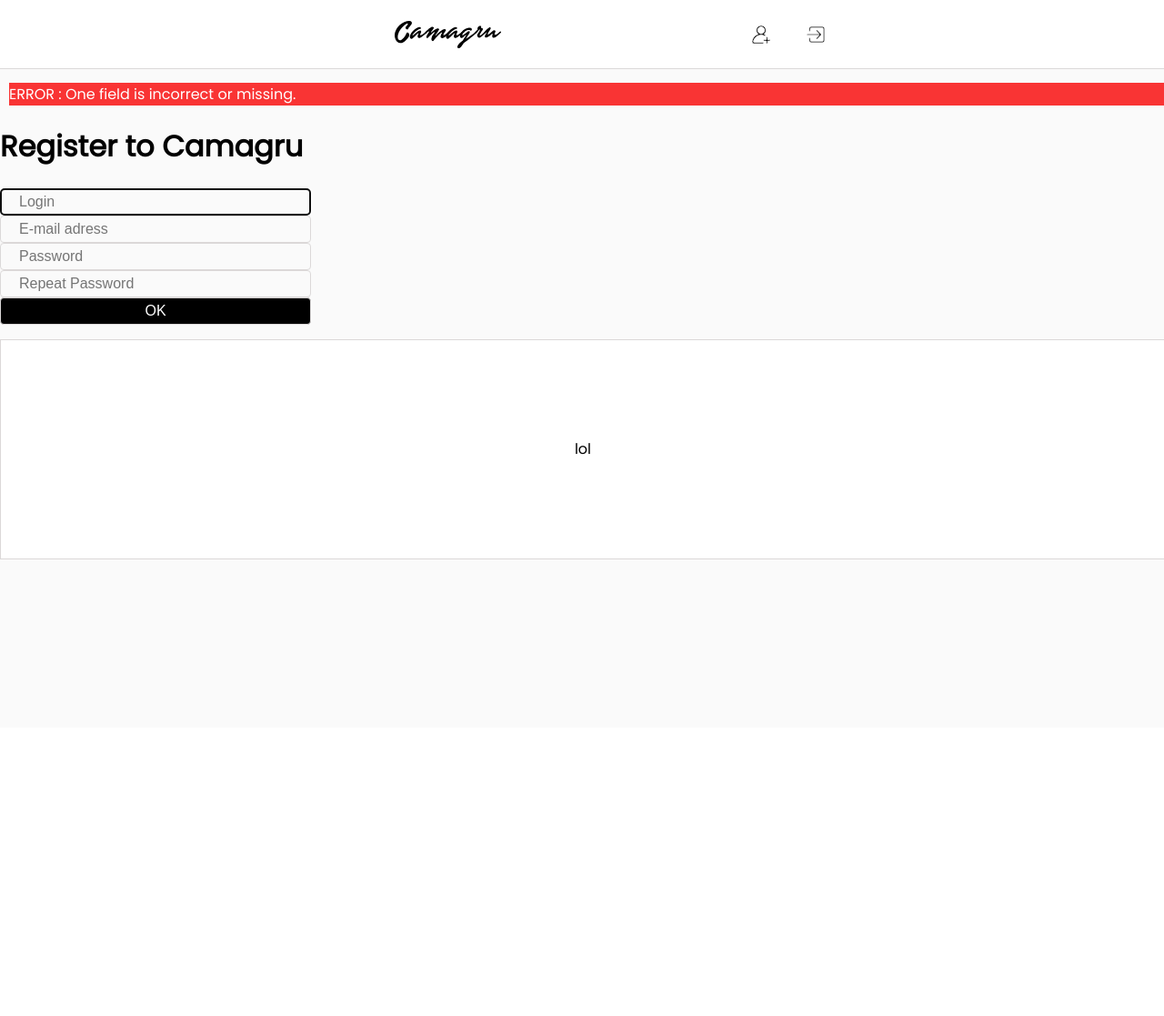
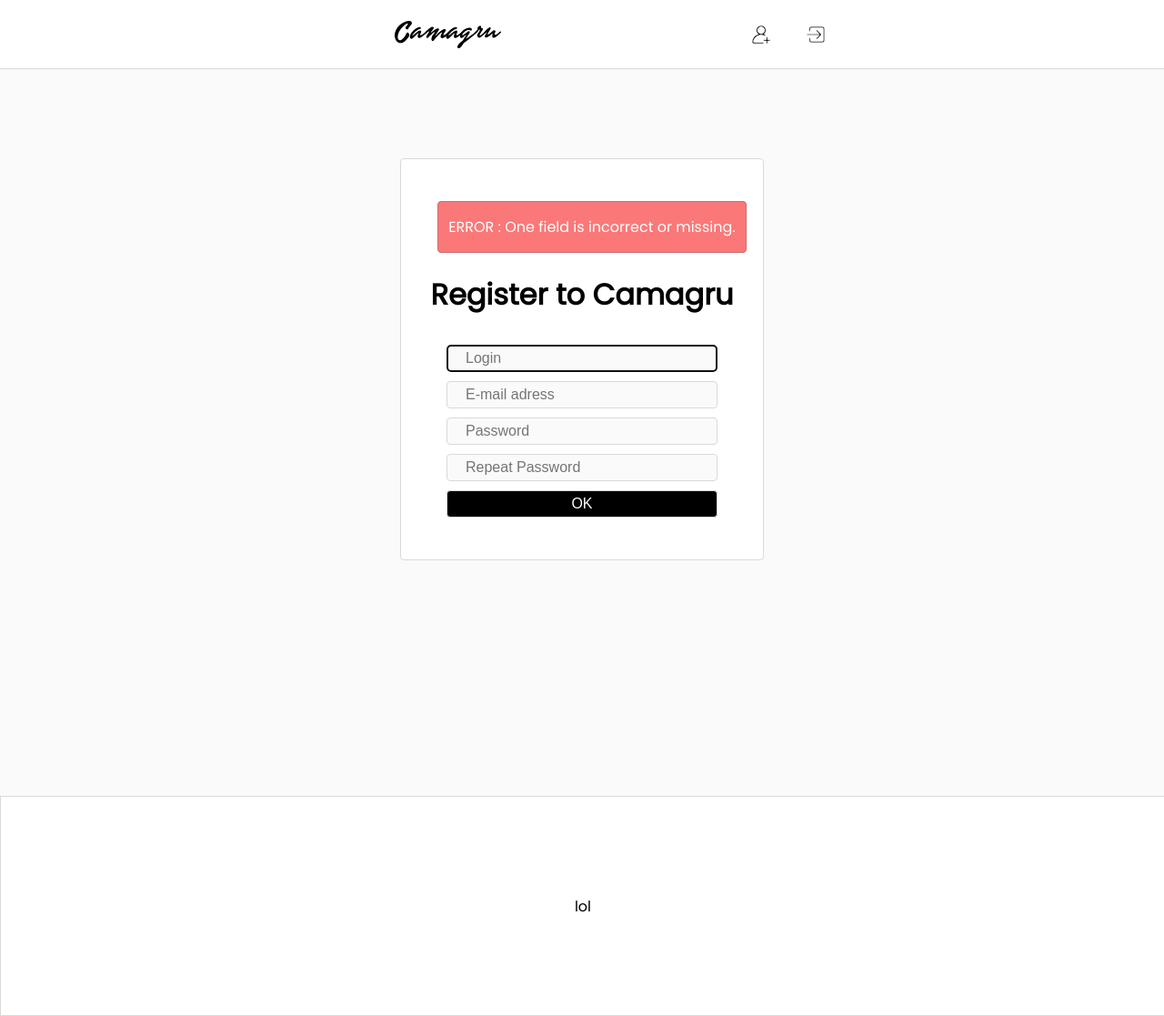
Before and after one commit to mle-gall/42webbranch, a PHP site: page /camagru/register.php?error=emptyfield in a window 1280 px wide. Shown: the whole page at 91% size. Before the commit the page ends 615 px from the top, so only its background shows below. Run offline with PHP 8.4, Linux system fonts and the light colour scheme.

Commit message:
adding unauth page, designing log, unlog and forms pages

```diff
--- a/camagru/header.php
+++ b/camagru/header.php
@@ -13,7 +13,7 @@
             <a href=index.php><img class=logoimg src="uploads/icons/logo.svg" alt="Logo Camagru"/></a>
         </div>
         <?php
-            if (isset($_SESSION['connexion_status']) == 0 OR $_SESSION['connexion_status'] != 'connected')
+            if (isset($_SESSION['connexion_status']) == 0 || $_SESSION['connexion_status'] !== 'connected')
             {
                 echo "
                     <div class=icons>
@@ -25,6 +25,18 @@
                         </div>
                     </div>";
             }
+            else if(isset($_SESSION['connexion_status']) && $_SESSION['connexion_status'] === 'connected')
+            {
+                echo "
+                    <div class=icons>
+                        <div class=menutab>
+                            <a href=take_pic.php><img class=menicon src='uploads/icons/register.svg'/></a>
+                        </div>
+                        <div class=menutab>
+                            <a href=unauth_user.php><img class=menicon src='uploads/icons/login.svg'/></a>
+                        </div>
+                    </div>";
+            }
         ?>
     </div>
     <div class=headerspace>
--- a/camagru/login.php
+++ b/camagru/login.php
@@ -6,8 +6,12 @@
     <form class="formbg" action="auth_user.php" method="post">
     <p>
         <?php
-        if(isset($_GET["message"]) && $_GET["success"] === "activate")
+        if(isset($_GET["success"]) && $_GET["success"] === "activate")
             echo("<div class=msgsuccess><a>Your account has been activated. Welcome to Camagru !</a></div>");
+        if(isset($_GET["error"]) && $_GET["error"] === "unvalidatedaccount")
+            echo("<div class=msgerror><a>Your account is not validated. Check your inbox and activate it.</a></div>");
+        if(isset($_GET["error"]) && $_GET["error"] === "invalidpw")
+            echo("<div class=msgerror><a>Invalid login or password. Try again !</a></div>");
         ?>
         <h1>Log-in</h1>
         <input class=forminput placeholder="Login or email" type="text" name="login" autofocus required />
--- a/camagru/style.css
+++ b/camagru/style.css
@@ -19,7 +19,8 @@
     -moz-box-sizing: content-box;
     box-sizing: content-box;
     font-size: 16px;
-    width: 300px;
+    min-width: 200px;
+    width:20vw;
     padding: 5px 20px;
     border: 1px solid #dbd8d8;
     border-radius : 4px;
@@ -27,6 +28,7 @@
     -o-text-overflow: clip;
     text-overflow: clip;
     background: #fafafa;
+    margin-top: 10px;
 }
 
 .buttonin {
@@ -35,7 +37,8 @@
     -moz-box-sizing: content-box;
     box-sizing: content-box;
     font-size: 16px;
-  width: 300px;
+    min-width: 200px;
+    width:20vw;
     padding: 5px 20px;
     border: 1px solid #dbd8d8;
     border-radius : 4px;
@@ -43,6 +46,7 @@
     -o-text-overflow: clip;
     text-overflow: clip;
     background: #000000;
+    margin-top: 10px;
 }
 
 .left {
@@ -189,20 +193,45 @@
     text-align: center;
 }
 
-.msgerror
-{
+/* =====FORMS===== */
+
+.msgerror {
 	width:100%;
 	color: #ffffff;
-	background-color: #f93434;
+	background-color: #fa7878;
+    border-radius: 4px;
+    border: 1px solid #c66e6e;
 	margin:10px;
+    padding-top:15px;
+    padding-bottom:15px;
 }
 
-.msgsuccess
-{
+.msgsuccess {
 	width:100%;
 	color: #ffffff;
 	background-color: #51edb0;
+    border-radius: 4px;
+    border: 1px solid #62d1a6;
 	margin:10px;
+    padding-top:15px;
+    padding-bottom:15px;
+}
+
+.contentform {
+    width: 100%;
+    height: 100%;
+    display: flex;
+    justify-content: center;
+    align-items: center;
+}
+
+.formbg {
+    padding: 30px;
+    background-color: #ffffff;
+    border-radius: 4px;
+    border: 1px solid #dbd8d8;
+    text-align: center;
+    margin-bottom: 20vh;
 }
 
 /* =====FOOTER===== */
--- /dev/null
+++ b/camagru/unauth_user.php
@@ -0,0 +1,6 @@
+<?php
+session_start();
+$_SESSION = array();
+$_SESSION['connexion_status'] = 'disconnected';
+header('Location: index.php');
+?>
```
Also changed, not shown: camagru/auth_user.php (+8 -6 lines). Lines whose indentation alone changed are shown as unchanged.
